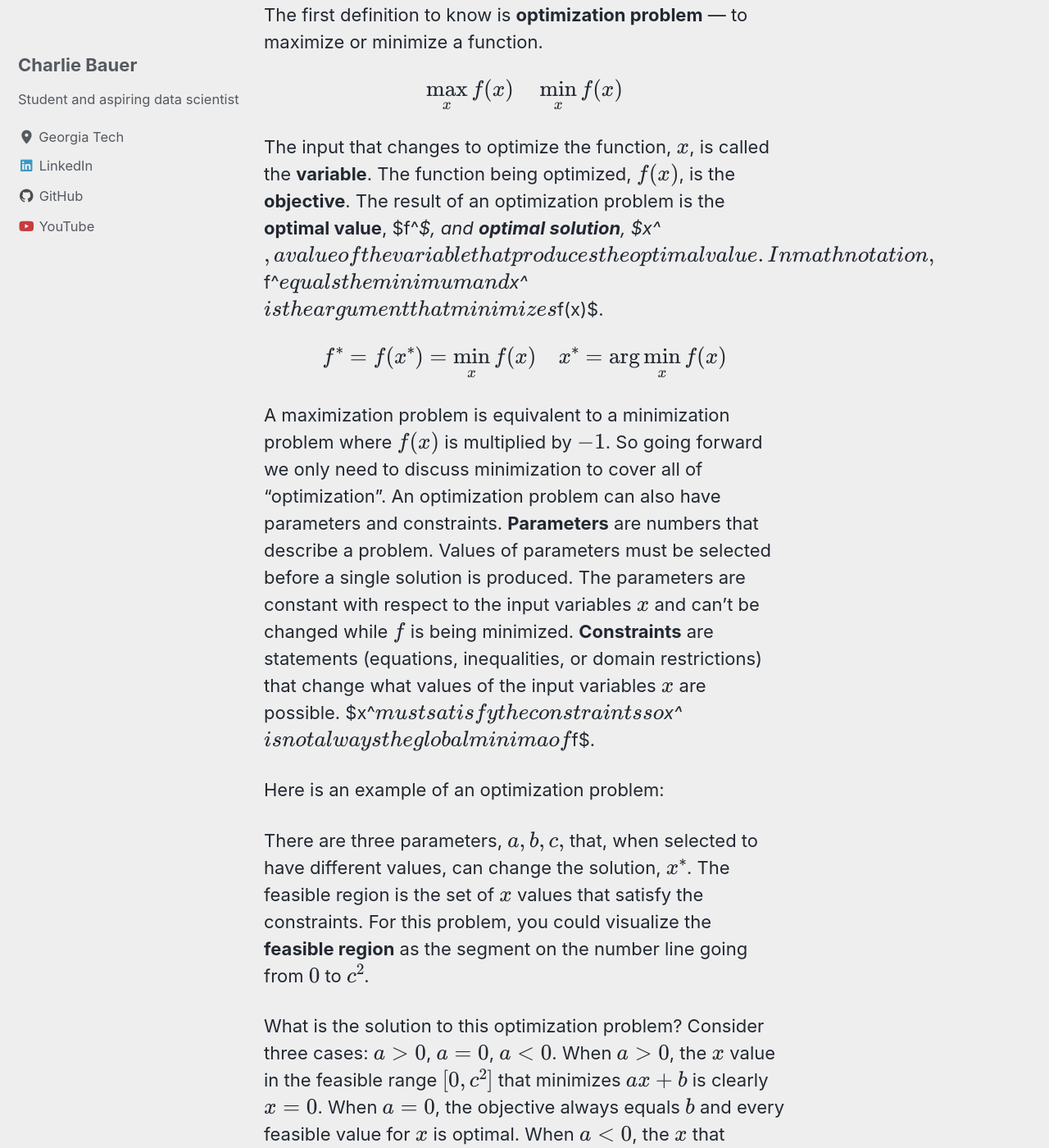
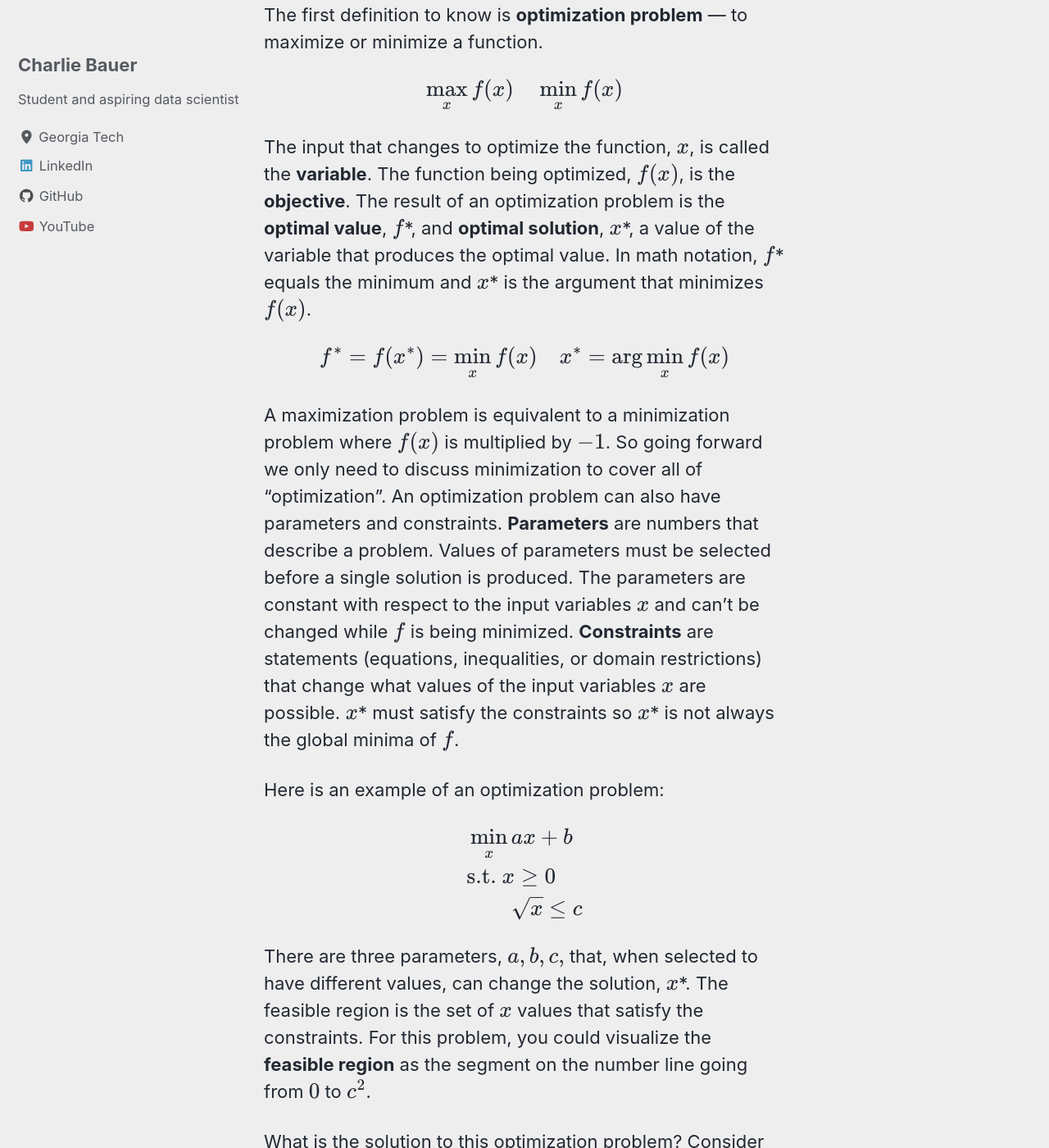
Before and after one commit to optimalcharb/optimalcharb.github.io, a Jekyll site: the page built from _posts/2025-02-20-intro.md, in a window 1280 px wide and 1400 px high, scrolled down 827 px. Shown: the whole window at 82% size. Built offline with Jekyll 4.4.1, drawn with Linux system fonts in a browser that asks for light colours; cached includes are drawn as plain includes; formulas are drawn with MathJax 3; some of the changed text lies outside the part shown.

Commit message:
fix intro

```diff
--- a/_config.yml
+++ b/_config.yml
@@ -109,7 +109,7 @@ footer:
       icon: "fab fa-fw fa-github"
       url: "https://github.com/optimalcharb/optimalcharb.github.io"
     - label: "Minimal Mistakes Theme"
-      icon: "fab fa-fw fa-code-fork"
+      icon: "fas fa-code-fork"
       url: https://mmistakes.github.io/minimal-mistakes/docs/quick-start-guide/
 
 
--- a/_posts/2025-02-20-intro.md
+++ b/_posts/2025-02-20-intro.md
@@ -23,20 +23,36 @@ The first definition to know is **optimization problem** — to maximize or mini
 
 $$ \max_x f(x) \quad \min_x f(x) $$
 
-The input that changes to optimize the function, $x$, is called the **variable**. The function being optimized, $f(x)$, is the **objective**. The result of an optimization problem is the **optimal value**, $f^*$, and **optimal solution**, $x^*$, a value of the variable that produces the optimal value. In math notation, $f^*$ equals the minimum and $x^*$ is the argument that minimizes $f(x)$.
+The input that changes to optimize the function, $x$, is called the **variable**. The function being optimized, $f(x)$, is the **objective**. The result of an optimization problem is the **optimal value**, $f$\*, and **optimal solution**, $x$\*, a value of the variable that produces the optimal value. In math notation, $f$\* equals the minimum and $x$\* is the argument that minimizes $f(x)$.
 
 $$ f^*=f(x^*)=\min_x f(x) \quad x^*=\arg\min_x f(x) $$
 
 A maximization problem is equivalent to a minimization problem where $f(x)$ is multiplied by $-1$. So going forward we only need to discuss minimization to cover all of "optimization".
-An optimization problem can also have parameters and constraints. **Parameters** are numbers that describe a problem. Values of parameters must be selected before a single solution is produced. The parameters are constant with respect to the input variables $x$ and can't be changed while $f$ is being minimized. **Constraints** are statements (equations, inequalities, or domain restrictions) that change what values of the input variables $x$ are possible. $x^*$ must satisfy the constraints so $x^*$ is not always the global minima of $f$.
+An optimization problem can also have parameters and constraints. **Parameters** are numbers that describe a problem. Values of parameters must be selected before a single solution is produced. The parameters are constant with respect to the input variables $x$ and can't be changed while $f$ is being minimized. **Constraints** are statements (equations, inequalities, or domain restrictions) that change what values of the input variables $x$ are possible. $x$\* must satisfy the constraints so $x$\* is not always the global minima of $f$.
 
 Here is an example of an optimization problem:
 
-There are three parameters, $ a, b, c, $ that, when selected to have different values, can change the solution, $x^*$. The feasible region is the set of $x$ values that satisfy the constraints. For this problem, you could visualize the **feasible region** as the segment on the number line going from $0$ to $c^2$.
+$$
+\begin{aligned}
+& \min _x a x+b \\
+& \text {s.t. } x \geq 0 \\
+& \qquad \sqrt{x} \leq c
+\end{aligned}
+$$
+
+There are three parameters, $ a, b, c, $ that, when selected to have different values, can change the solution, $x$\*. The feasible region is the set of $x$ values that satisfy the constraints. For this problem, you could visualize the **feasible region** as the segment on the number line going from $0$ to $c^2$.
 
 What is the solution to this optimization problem? Consider three cases: $a > 0$, $a = 0$, $a < 0$. When $a > 0$, the $x$ value in the feasible range $[0, c^2]$ that minimizes $ax + b$ is clearly $x = 0$. When $a = 0$, the objective always equals $b$ and every feasible value for $x$ is optimal. When $a < 0$, the $x$ that minimizes $ax + b$ in the range $[0,c^2]$ is clearly $x = c^2$.
 
 Let's look at another example. This is a **linear program** since the objective and constraints are linear functions.
+
+$$
+\begin{array}{rl}
+\min _x & f(x)=a_1 x_1+a_2 x_2+b \\
+\text { s.t. } & x \geq 0 \Leftrightarrow x_1 \geq 0, x_2 \geq 0 \\
+& 2 x_1 \geq x_2
+\end{array}
+$$
 
 Now $x = (x_1, x_2)$ represents two input variables that can be changed to change the value of $f$. To find the optimal solution for $x$, let's graph the feasible region.
 
@@ -54,7 +70,16 @@ Now the problem will always have at least one optimal solution. If $a_1$ and $a_
 
 Next, I introduce two types of models: data model and decision model. A **data model** estimates the value of parameters from a dataset. For example, in the linear model $\hat y = ax + b$, $a$ and $b$ are chosen to minimize sum of squared error on the training dataset.
 
+$$ \hat{a}, \hat{b}=\underset{a, b}{\operatorname{argmin}} \sum_{i=1}^n\left(y_i-\left(a x_i+b\right)\right)^2 $$
+
 A **decision model** chooses a value of a decision variable based on known values of the parameters. For example, if the slope and intercept are known, the $x$ value that minimizes $y$ over a bounded range of $x$ values is clear.
+
+$$
+\begin{aligned}
+x^*= & \arg\min_x y =a x+b \\
+\text {s.t. } \quad & 0 \leq x \leq 10
+\end{aligned}
+$$
 
 ## Types of Variables
 
```
Also changed, not shown: _data/navigation.yml (+3 -4 lines).
